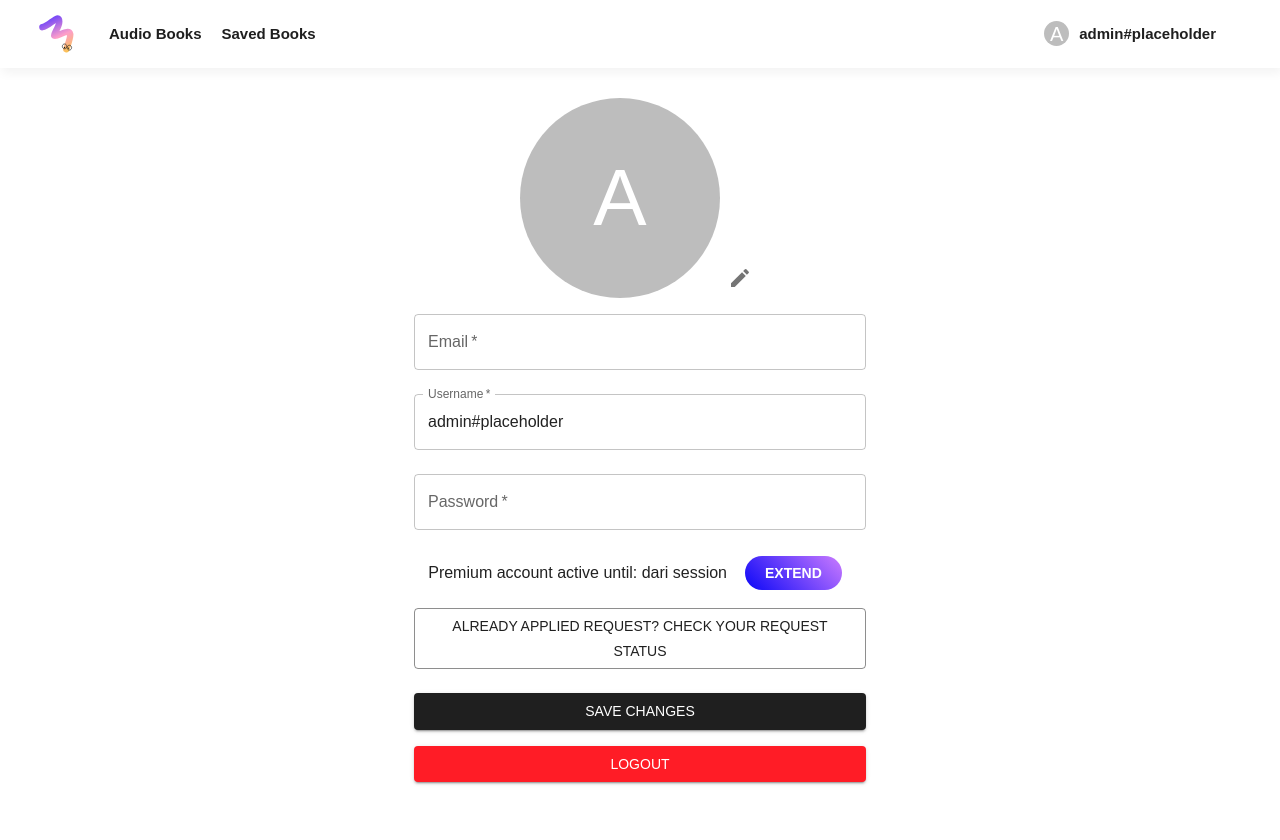
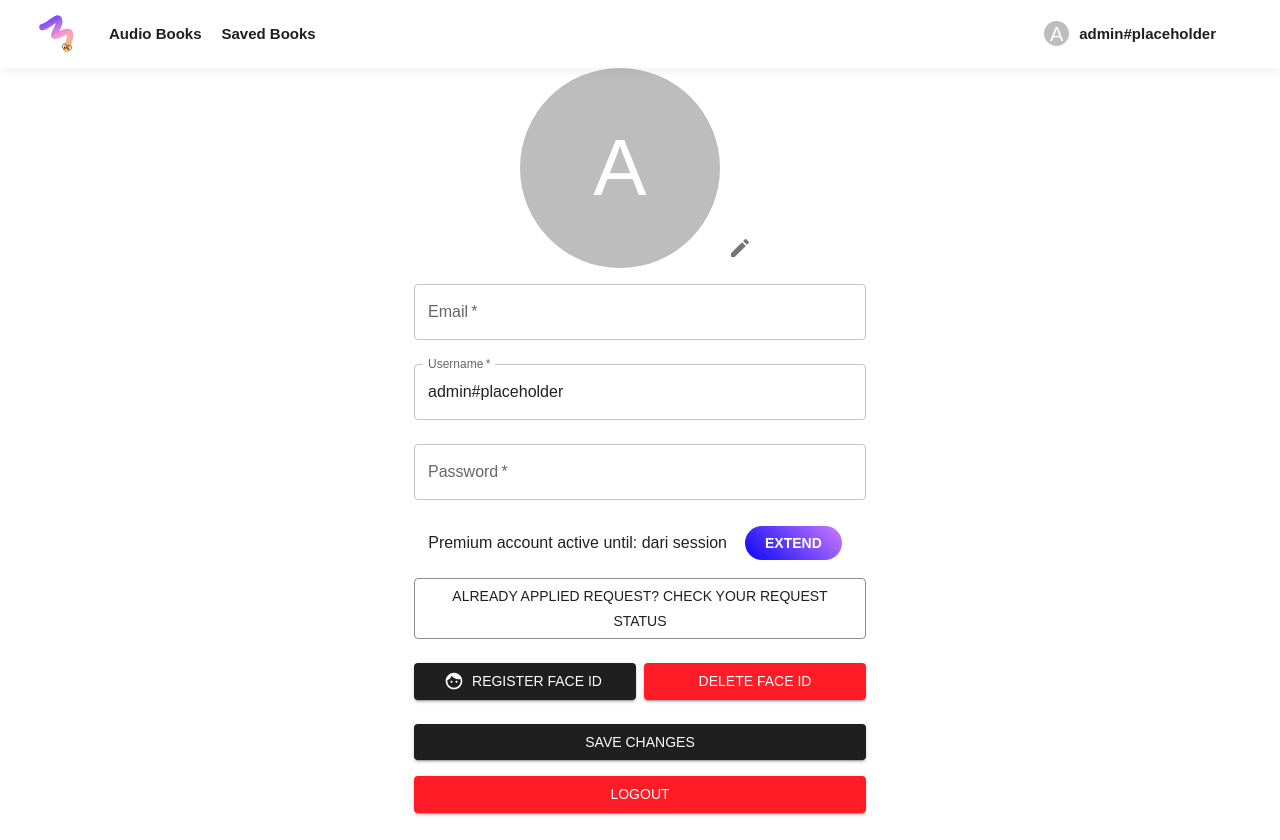
Before and after one commit to Marthenn/wbd-2-spa, a React (Vite) app in the folder spa-app/: page /Profile in a window 1280 px wide. Built offline with nearby package versions, Linux system fonts and the light colour scheme; no server answers.

Commit message:
feat: face id button

```diff
--- a/spa-app/package.json
+++ b/spa-app/package.json
@@ -14,6 +14,7 @@
     "@emotion/styled": "^11.11.0",
     "@mui/icons-material": "^5.14.16",
     "@mui/material": "^5.14.17",
+    "axios": "^1.6.1",
     "react": "^18.2.0",
     "react-dom": "^18.2.0",
     "react-router-dom": "^6.18.0"
--- a/spa-app/src/pages/Profile.tsx
+++ b/spa-app/src/pages/Profile.tsx
@@ -18,6 +18,8 @@ import EditIcon from '@mui/icons-material/Edit';
 import RoundedButton from '../components/Button/RoundedButton';
 import PaymentDialog from '../components/MembershipRequestDialog/PaymentDialog';
 import StatusDialog from '../components/CheckStatusDialog/StatusDialog';
+import FaceIcon from '@mui/icons-material/Face';
+
 
 const Profile = () => {
   const [userPhoto, setUserPhoto] = useState<string>('');
@@ -289,6 +291,35 @@ const Profile = () => {
             >
               Already applied request? Check your request status
             </Button>
+            <Box
+              sx={{
+                display: 'flex',
+                flexDirection: 'row',
+                alignItems: 'center',
+                justifyContent: 'space-between',
+                mt: 3,
+                width: '100%',
+              }}
+            >
+              <Button
+                fullWidth
+                variant="contained"
+                color="primary"
+                onClick={handleEnroll} //sesuiain
+                startIcon={<FaceIcon />}
+                sx={{ mr: 1 }}
+              >
+                Register Face ID
+              </Button>
+              <Button
+                fullWidth
+                variant="contained"
+                color="error"
+                onClick={handleEnroll} //sesuiain
+              >
+                Delete Face ID
+              </Button>
+            </Box>
             <Button
               type="submit"
               fullWidth
--- a/spa-app/src/pages/SignIn.tsx
+++ b/spa-app/src/pages/SignIn.tsx
@@ -13,6 +13,7 @@ import theme from '../theme/theme';
 import logo from '../assets/logo.svg';
 import SignInImage from '../assets/SignIn.png';
 import CheckStatusDialog from '../components/CheckStatusDialog/CheckStatusDialog';
+import FaceIcon from '@mui/icons-material/Face';
 import {useEffect, useState} from "react";
 
 const SignIn = () => {
@@ -117,6 +118,16 @@ const SignIn = () => {
                 >
                   Sign In
                 </Button>
+                <Button
+                  fullWidth
+                  variant="contained"
+                  sx={{ mt: 1, mb: 2 }}
+                  color="primary"
+                  onClick={handleAuthenticate}
+                  startIcon={<FaceIcon />}
+                >
+                  Sign In with Face ID
+                </Button>
                 <Grid container>
                   <Grid item>
                     <Link href="/SignUpPremium" variant="body2">
```
Also changed, not shown: 1 other file (tests, documents, lock files or other folders).
